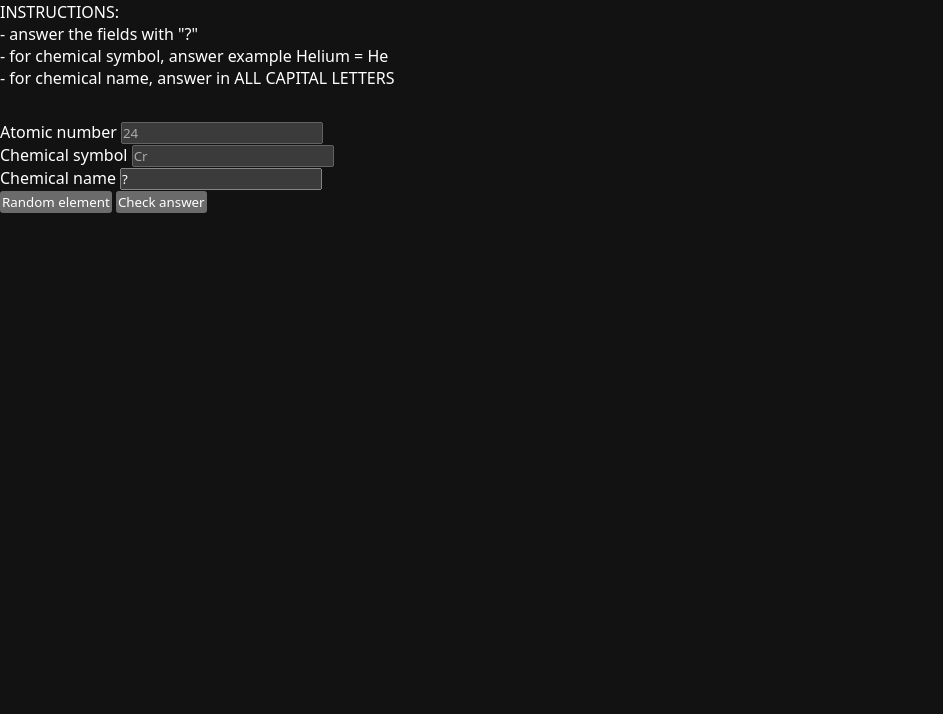
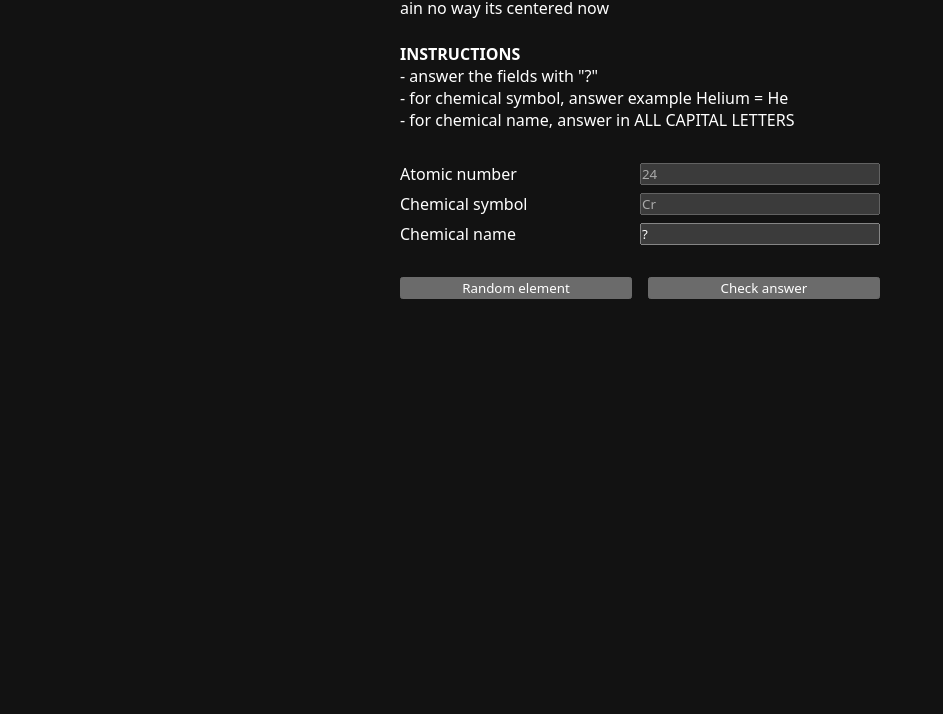
Before and after one commit to cobbdzon/periodic-table-reviewier, a plain HTML site: page index.html in a window 1280 px wide. Shown: the part 86-800 px from the top of the page, without its empty margins (0-943 px from the left). Drawn offline with Linux system fonts and the light colour scheme.

Commit message:
centered update

```diff
--- a/index.css
+++ /dev/null
@@ -1,19 +0,0 @@
-* {
-    margin: 0;
-    padding: 0;
-    color-scheme: dark;
-
-    box-sizing: border-box;
-
-    font-family: system-ui, -apple-system, BlinkMacSystemFont, 'Segoe UI', Roboto, Oxygen, Ubuntu, Cantarell, 'Open Sans', 'Helvetica Neue', sans-serif;
-}
-
-img {
-    max-width: 100%;
-    height: auto;
-    vertical-align: middle;
-    font-style: italic;
-    background-repeat: no-repeat;
-    background-size: cover;
-    shape-margin: 1rem;
-}
--- a/index.html
+++ b/index.html
@@ -6,39 +6,44 @@
     <meta name="viewport" content="width=device-width, initial-scale=1.0">
     <title>Periodic Table Reviewer</title>
 
-    <link rel="stylesheet" href="index.css">
+    <link rel="stylesheet" href="css/main.css">
     <script src="index.js"></script>
 </head>
 
 <body>
-    <header style="margin-bottom: 2rem;">
-        <h1>
-            skibidi periodic table reviewier
-        </h1>
-        tinamad magdesign kaya pagtyagaan nyo na <br>
-        <br>
-        INSTRUCTIONS: <br>
-        - answer the fields with "?" <br>
-        - for chemical symbol, answer example Helium = He <br>
-        - for chemical name, answer in ALL CAPITAL LETTERS
+    <header>
+        <h1>Periodic Table Reviewier</h1>
+        <subtitle>ain no way its centered now</subtitle>
+        <p>
+            <strong>INSTRUCTIONS</strong> <br>
+            - answer the fields with "?" <br>
+            - for chemical symbol, answer example Helium = He <br>
+            - for chemical name, answer in ALL CAPITAL LETTERS
+        </p>
     </header>
 
     <div>
-        <label for="atomic_number">Atomic number</label>
-        <input type="text" id="atomic_number"> <br>
+        <div id="form_inputs">
+            <label for="atomic_number">Atomic number</label>
+            <input type="text" id="atomic_number">
 
-        <label for="chemical_symbol">Chemical symbol</label>
-        <input type="text" id="chemical_symbol"> <br>
+            <label for="chemical_symbol">Chemical symbol</label>
+            <input type="text" id="chemical_symbol">
 
-        <label for="chemical_name">Chemical name</label>
-        <input type="text" id="chemical_name"> <br>
+            <label for="chemical_name">Chemical name</label>
+            <input type="text" id="chemical_name">
+        </div>
 
-        <button id="random_element" style="margin-bottom: 1rem;">Random element</button>
-        <button id="check_answer" style="margin-bottom: 1rem;">Check answer</button>
+        <div id="form_buttons">
+            <button id="random_element">Random element</button>
+            <button id="check_answer">Check answer</button>
+        </div>
     </div>
 
-    <h1 id="answer_reveal" style="display: none;">00 : EL : ELEMENT</h1>
-    <img id="wrong_emoji" style="display: none;" src="./assets/wrong.webp">
+    <div>
+        <h1 id="answer_reveal">00 : EL : ELEMENT</h1>
+        <img id="wrong_emoji" src="./assets/wrong.webp">
+    </div>
 </body>
 
 </html>
--- /dev/null
+++ b/scss/main.scss
@@ -0,0 +1,67 @@
+* {
+    margin: 0;
+    padding: 0;
+    color-scheme: dark;
+
+    box-sizing: border-box;
+
+    font-family: system-ui, -apple-system, BlinkMacSystemFont, 'Segoe UI', Roboto, Oxygen, Ubuntu, Cantarell, 'Open Sans', 'Helvetica Neue', sans-serif;
+}
+
+img {
+    max-width: 100%;
+    height: auto;
+    vertical-align: middle;
+    font-style: italic;
+    background-repeat: no-repeat;
+    background-size: cover;
+    shape-margin: 1rem;
+}
+
+body {
+    display: flex;
+    flex-direction: column;
+    align-items: center;
+    gap: 1rem;
+
+    padding: 2rem;
+
+    > header, div {
+        width: 100%;
+        max-width: 30rem;
+    }
+
+    header {
+        display: flex;
+        flex-direction: column;
+        gap: 0.5rem;
+
+        margin-bottom: 1rem;
+
+        > p {
+            margin-top: 1rem;
+        }
+    }
+
+    #form_inputs {
+        display: grid;
+        grid-template-columns: 1fr 1fr;
+        row-gap: 0.5rem;
+
+        @media screen and (max-width: 380px) {
+            grid-template-columns: 1fr;
+        }
+    }
+
+    #form_buttons {
+        display: grid;
+        grid-template-columns: 1fr 1fr;
+        gap: 1rem;
+
+        margin-top: 2rem;
+
+        @media screen and (max-width: 380px) {
+            grid-template-columns: 1fr;
+        }
+    }
+}
```
Also changed, not shown: css/main.css (added), 2 other files.
